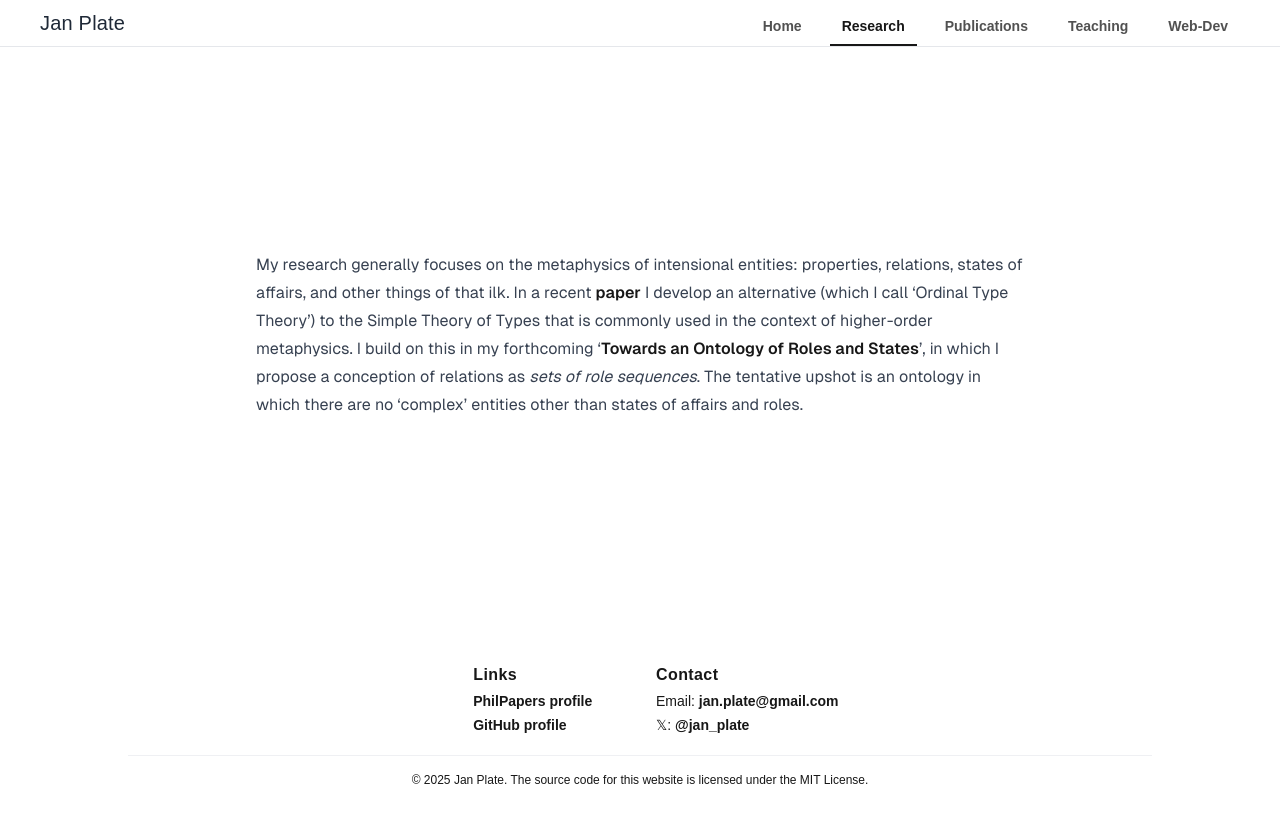
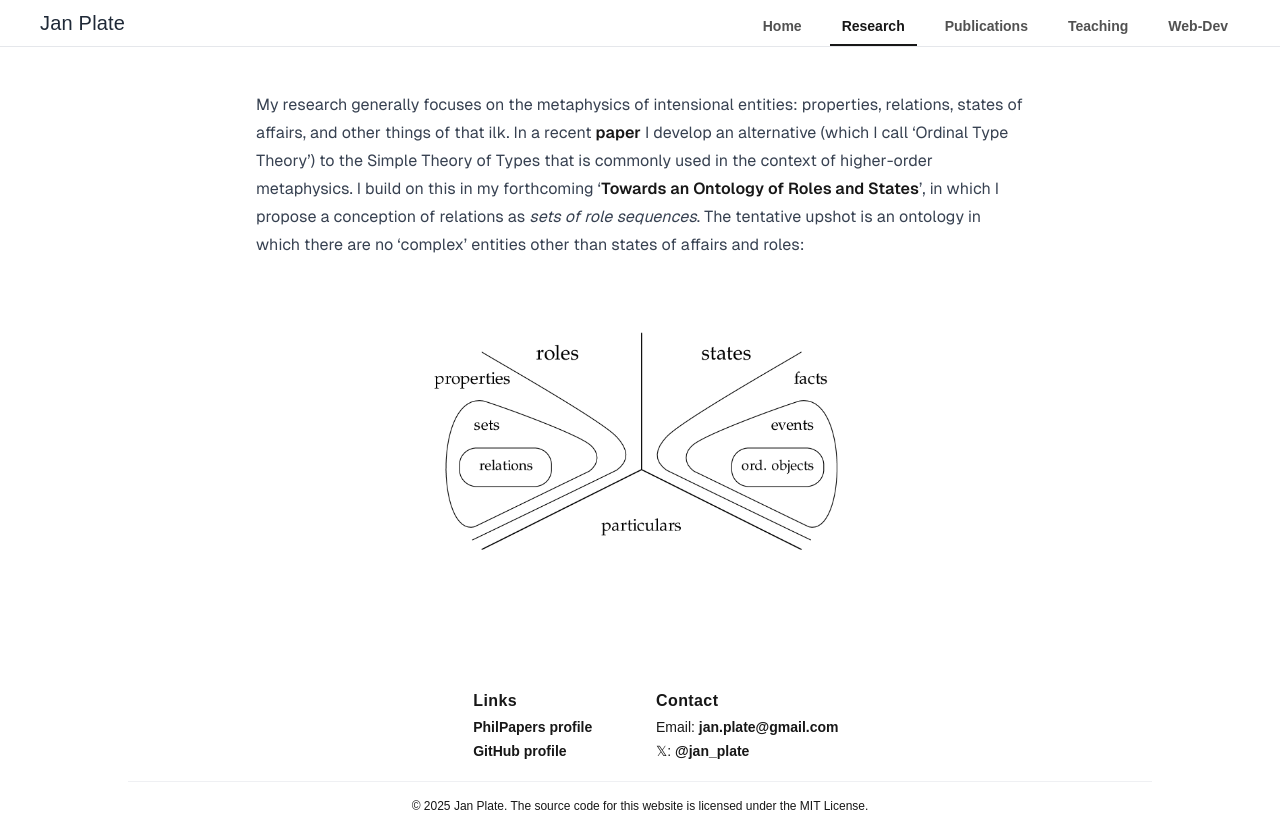
Before and after one commit to jplate/home, a Next.js app: page /Research in a window 1280 px wide. Before the commit the page ends 800 px from the top, so only its background shows below. Built offline with nearby package versions, Linux system fonts and the light colour scheme.

Commit message:
Added a diagram

```diff
--- a/src/app/Research/page.tsx
+++ b/src/app/Research/page.tsx
@@ -1,6 +1,8 @@
 import { Metadata } from 'next';
+import Image from 'next/image';
 import Content from '../components/Content';
 import Section from '../components/Section';
+import diagramSrc from '../images/ORS.png';
 
 export const metadata: Metadata = {
     title: 'Research',
@@ -37,8 +39,17 @@ export default function Page() {
                     </a>
                     &rsquo;, in which I propose a conception of relations as <em>sets of role sequences</em>.
                     The tentative upshot is an ontology in which there are no &lsquo;complex&rsquo; entities
-                    other than states of affairs and roles.
+                    other than states of affairs and roles:
                 </p>
+                <div className='flex justify-center mb-9 min-h-[300px]'>
+                    <Image
+                        src={diagramSrc}
+                        alt='An ontology of roles and states (and particulars)'
+                        width={500}
+                        placeholder='blur'
+                        priority
+                    />
+                </div>
             </Section>
         </Content>
     );
```
Also changed, not shown: src/app/images/ORS.png (added).
